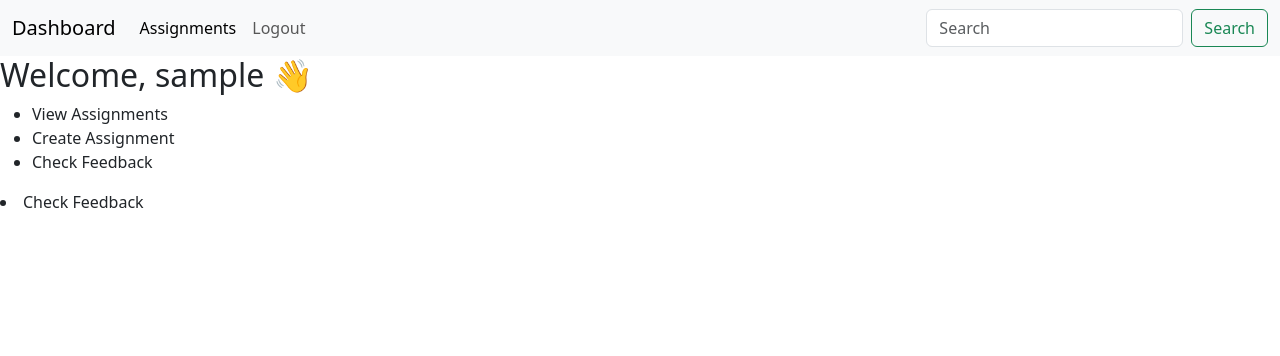
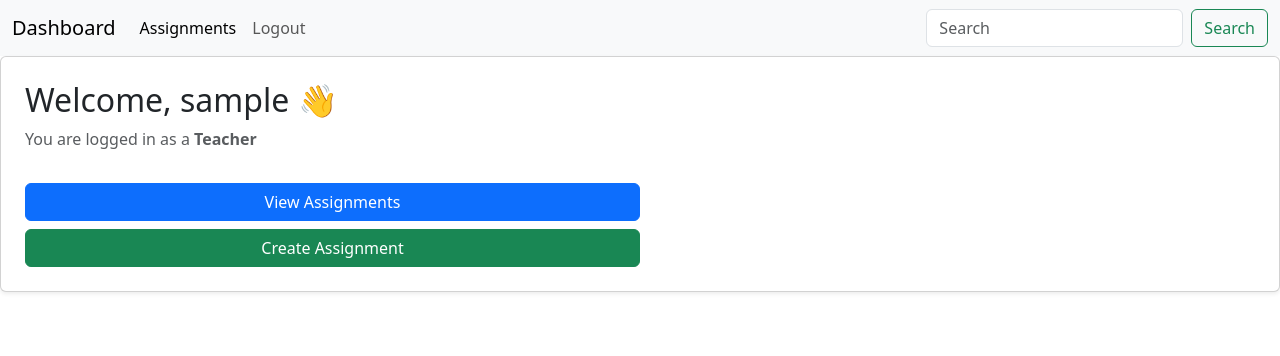
Before and after one commit to PujanPandey07/A-simple-classroom-model-using-server-side-rendered-Django, a Django app: page /accounts/ in a window 1280 px wide. Shown: the top 356 px of the page. Run offline with Django 5.2, Linux system fonts and the light colour scheme; the visitor is signed in with stand-in values (Sample User, id 1).

Commit message:
proper role authorization to manage assignments views

```diff
--- a/begin/rocking/accounts/templates/accounts/dashboard.html
+++ b/begin/rocking/accounts/templates/accounts/dashboard.html
@@ -1,37 +1,40 @@
 {% extends "projects_base.html" %}
 
-{% block title %} Dashboard{% endblock %}
+{% block title %}Dashboard{% endblock %}
 
 {% block content %}
-{% if val %}
+<div class="card shadow-sm p-4">
 
-<h2>Welcome, {{ request.user.username }} 👋</h2>
-<p>You are logged in as a <strong>Student</strong></p>
+    <h2>Welcome, {{ request.user.username }} 👋</h2>
 
-<ul>
-    <li class="nav-item">
-          <button class="nav-link" href="{% url 'project_list' %}">View Assignments</button>
-        </li>
+    {% if val %}
+        <p class="text-muted">You are logged in as a <strong>Student</strong></p>
 
-    <li>Check Feedback</li>
-</ul>
-{% endif %}
-{% if not val %}
-<h2>Welcome, {{ request.user.username }} 👋</h2>
-    <ul>
-    <li class="nav-item">
-          <button class="nav-link" href="{% url 'project_list' %}">View Assignments</button>
-        </li>
-    <li class="nav-item">
-          <button class="nav-link" href="{% url 'create_assignment' %}">Create Assignment</button>
-        </li>
+        <div class="d-grid gap-2 col-6 mt-3">
+            <a href="{% url 'project_list' %}" class="btn btn-primary">
+                View Assignments
+            </a>
+
+            <a href="#" class="btn btn-outline-secondary">
+                Check Feedback
+            </a>
+        </div>
+
+    {% else %}
+        <p class="text-muted">You are logged in as a <strong>Teacher</strong></p>
+
+        <div class="d-grid gap-2 col-6 mt-3">
+            <a href="{% url 'project_list' %}" class="btn btn-primary">
+                View Assignments
+            </a>
+
+            <a href="{% url 'create_assignment' %}" class="btn btn-success">
+                Create Assignment
+            </a>
 
 
+        </div>
+    {% endif %}
 
-    <li>Check Feedback</li>
-</ul>
-
-    <li>Check Feedback</li>
-</ul>
-{% endif %}
+</div>
 {% endblock %}
```
Also changed, not shown: begin/rocking/projects/templates/projects/project_home.html (+27 -15 lines), begin/rocking/projects/views.py (+12 -15 lines).
